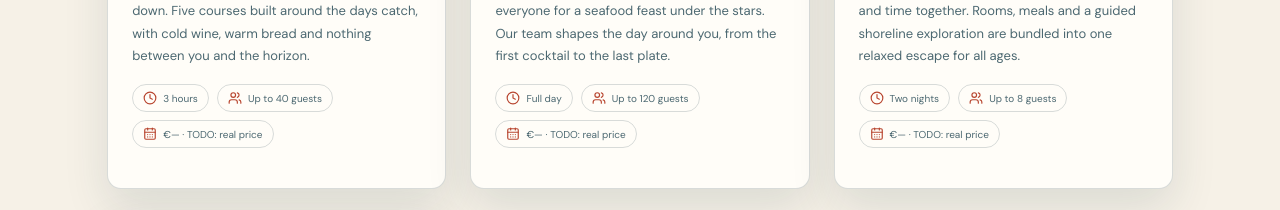
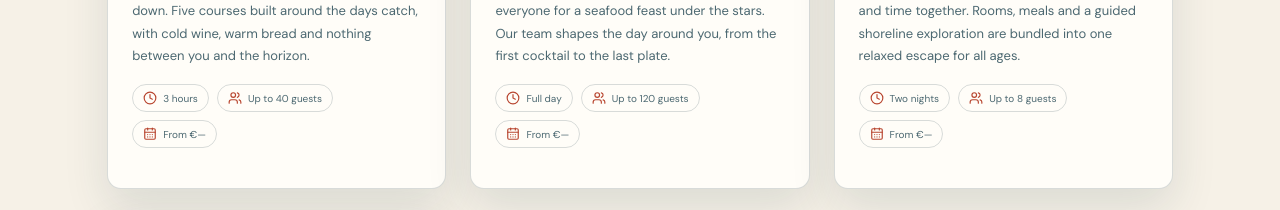
Before and after one commit to Samuel-Fx-1/Sea_Food, a React (Vite) app: page /experiences in a window 1280 px wide. Shown: the part 1660-1870 px from the top of the page. Built offline with nearby package versions, Linux system fonts and the light colour scheme; grey boxes are pictures that could not be loaded.

Commit message:
feat: show demo event prices from config

```diff
--- a/src/components/cards/EventCard.tsx
+++ b/src/components/cards/EventCard.tsx
@@ -30,7 +30,7 @@ export function EventCard({ event }: EventCardProps) {
           </li>
           <li>
             <CalendarDays size={14} aria-hidden="true" />{' '}
-            {formatPrice(event.priceFrom, true)} · TODO: real price
+            From {formatPrice(event.priceFrom)}
           </li>
         </ul>
       </div>
```
